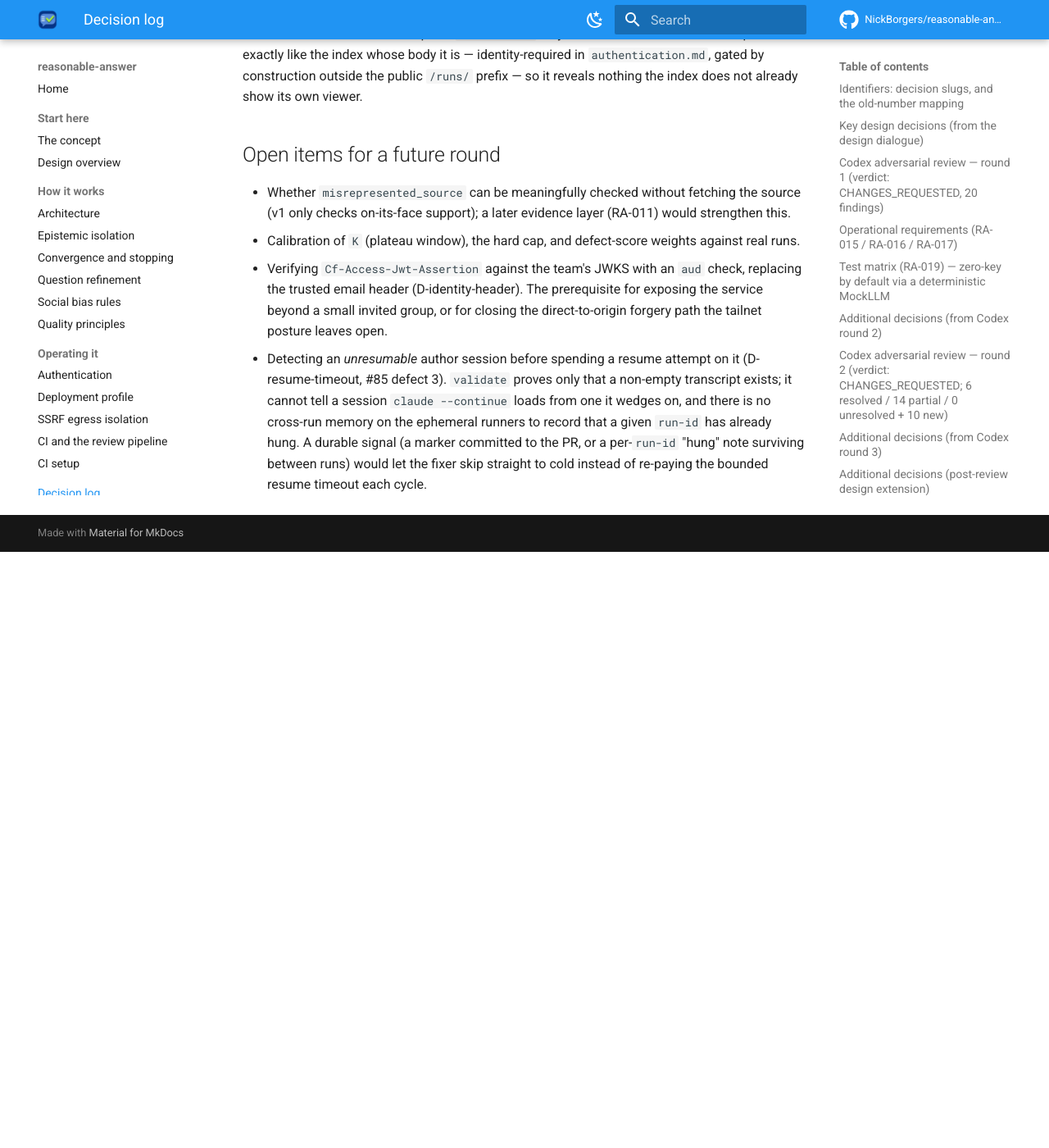
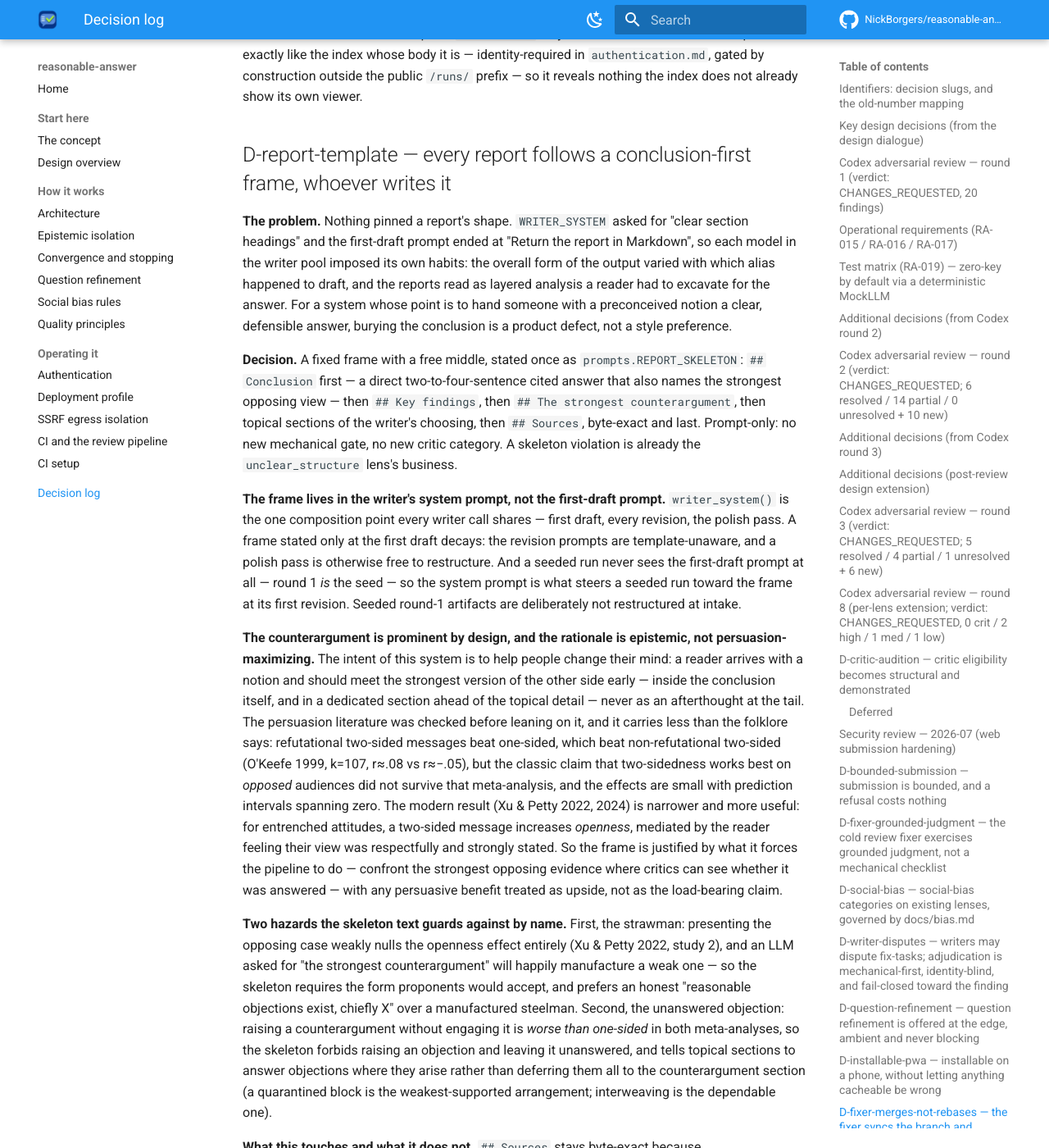
Before and after one commit to NickBorgers/reasonable-answer, an MkDocs documentation site: the page built from docs/decisions.md, in a window 1280 px wide and 1400 px high, scrolled down 70500 px. Shown: the whole window at 82% size. Built offline with MkDocs 1.6.1 and Material for MkDocs 9.7.7, drawn with Linux system fonts in a browser that asks for light colours; comment, search, counter and statistics services are not loaded; before the commit the page ends 71173 px from its top, so only the background shows below that; some of the changed text lies outside the part shown.

Commit message:
feat(prompts): give every report a conclusion-first frame (D-report-template)
Report shape varied with whichever model drafted, and the conclusion was
buried under the analysis. REPORT_SKELETON pins a fixed frame with a free
middle — Conclusion first (naming the strongest opposing view), Key
findings, a steelmanned counterargument section ahead of the topical
detail, Sources byte-exact and last — composed into WRITER_SYSTEM so the
frame survives revisions and reaches seeded runs at first revision.

Co-Authored-By: Claude Fable 5 <noreply@anthropic.com>

```diff
--- a/docs/architecture.md
+++ b/docs/architecture.md
@@ -211,6 +211,17 @@ flowchart TD
 `min_ticks` applies on the seed path too — a provided report is never accepted on its first
 critique. Intake validates size and normalizes.
 
+**Report shape is a fixed frame with a free middle (D-report-template).** Every writer call —
+first draft, revision, polish — carries `prompts.REPORT_SKELETON` in its system prompt:
+`## Conclusion` first (a direct, cited answer that also names the strongest opposing view),
+`## Key findings`, `## The strongest counterargument` (steelmanned and engaged, never merely
+listed), then writer-chosen topical sections, and `## Sources` last. The `## Sources` heading
+is byte-exact because `fetch._SOURCES_HEADING` matches only a heading whose text is the word
+"sources", and `triage._locate_url` assumes the section is last. The frame is prompt-only —
+a violation is the `unclear_structure` lens's business, not a new mechanical gate — and a
+seeded round-1 artifact keeps its own shape until the first revision steers it toward the
+frame.
+
 **Format conversion happens at the edge, not here.** `intake` requires markdown, because
 `report.parse` builds the `[S<n>.P<m>]` loci from `#` headings and `fetch.extract_source_urls`
 reads only a markdown `## Sources` section. The CLI and the web layer therefore run
--- a/docs/decisions.md
+++ b/docs/decisions.md
@@ -2266,6 +2266,63 @@ credential and no outbound request. `/runs-table` stays authenticated and owner-
 index whose body it is — identity-required in `authentication.md`, gated by construction outside the
 public `/runs/` prefix — so it reveals nothing the index does not already show its own viewer.
 
+## D-report-template — every report follows a conclusion-first frame, whoever writes it
+
+**The problem.** Nothing pinned a report's shape. `WRITER_SYSTEM` asked for "clear section
+headings" and the first-draft prompt ended at "Return the report in Markdown", so each model in
+the writer pool imposed its own habits: the overall form of the output varied with which alias
+happened to draft, and the reports read as layered analysis a reader had to excavate for the
+answer. For a system whose point is to hand someone with a preconceived notion a clear,
+defensible answer, burying the conclusion is a product defect, not a style preference.
+
+**Decision.** A fixed frame with a free middle, stated once as `prompts.REPORT_SKELETON`:
+`## Conclusion` first — a direct two-to-four-sentence cited answer that also names the strongest
+opposing view — then `## Key findings`, then `## The strongest counterargument`, then topical
+sections of the writer's choosing, then `## Sources`, byte-exact and last. Prompt-only: no new
+mechanical gate, no new critic category. A skeleton violation is already the
+`unclear_structure` lens's business.
+
+**The frame lives in the writer's system prompt, not the first-draft prompt.** `writer_system()`
+is the one composition point every writer call shares — first draft, every revision, the polish
+pass. A frame stated only at the first draft decays: the revision prompts are template-unaware,
+and a polish pass is otherwise free to restructure. And a seeded run never sees the first-draft
+prompt at all — round 1 *is* the seed — so the system prompt is what steers a seeded run toward
+the frame at its first revision. Seeded round-1 artifacts are deliberately not restructured at
+intake.
+
+**The counterargument is prominent by design, and the rationale is epistemic, not
+persuasion-maximizing.** The intent of this system is to help people change their mind: a reader
+arrives with a notion and should meet the strongest version of the other side early — inside the
+conclusion itself, and in a dedicated section ahead of the topical detail — never as an
+afterthought at the tail. The persuasion literature was checked before leaning on it, and it
+carries less than the folklore says: refutational two-sided messages beat one-sided, which beat
+non-refutational two-sided (O'Keefe 1999, k=107, r≈.08 vs r≈−.05), but the classic claim that
+two-sidedness works best on *opposed* audiences did not survive that meta-analysis, and the
+effects are small with prediction intervals spanning zero. The modern result (Xu & Petty 2022,
+2024) is narrower and more useful: for entrenched attitudes, a two-sided message increases
+*openness*, mediated by the reader feeling their view was respectfully and strongly stated. So
+the frame is justified by what it forces the pipeline to do — confront the strongest opposing
+evidence where critics can see whether it was answered — with any persuasive benefit treated as
+upside, not as the load-bearing claim.
+
+**Two hazards the skeleton text guards against by name.** First, the strawman: presenting the
+opposing case weakly nulls the openness effect entirely (Xu & Petty 2022, study 2), and an LLM
+asked for "the strongest counterargument" will happily manufacture a weak one — so the skeleton
+requires the form proponents would accept, and prefers an honest "reasonable objections exist,
+chiefly X" over a manufactured steelman. Second, the unanswered objection: raising a
+counterargument without engaging it is *worse than one-sided* in both meta-analyses, so the
+skeleton forbids raising an objection and leaving it unanswered, and tells topical sections to
+answer objections where they arise rather than deferring them all to the counterargument
+section (a quarantined block is the weakest-supported arrangement; interweaving is the
+dependable one).
+
+**What this touches and what it does not.** `## Sources` stays byte-exact because
+`fetch._SOURCES_HEADING` matches only a heading whose text is the word "sources" and
+`triage._locate_url` assumes the section is last. No top-level `#` title, because
+`export_markdown` already emits `# {question}` above the body. The `omitted_counterargument`
+critic category is unchanged and should simply fire less: its target section is now structural.
+Rendering the frame as a layered mobile reading experience is a separate decision.
+
 
 ## Open items for a future round
 
```
Also changed, not shown: 2 other files.
